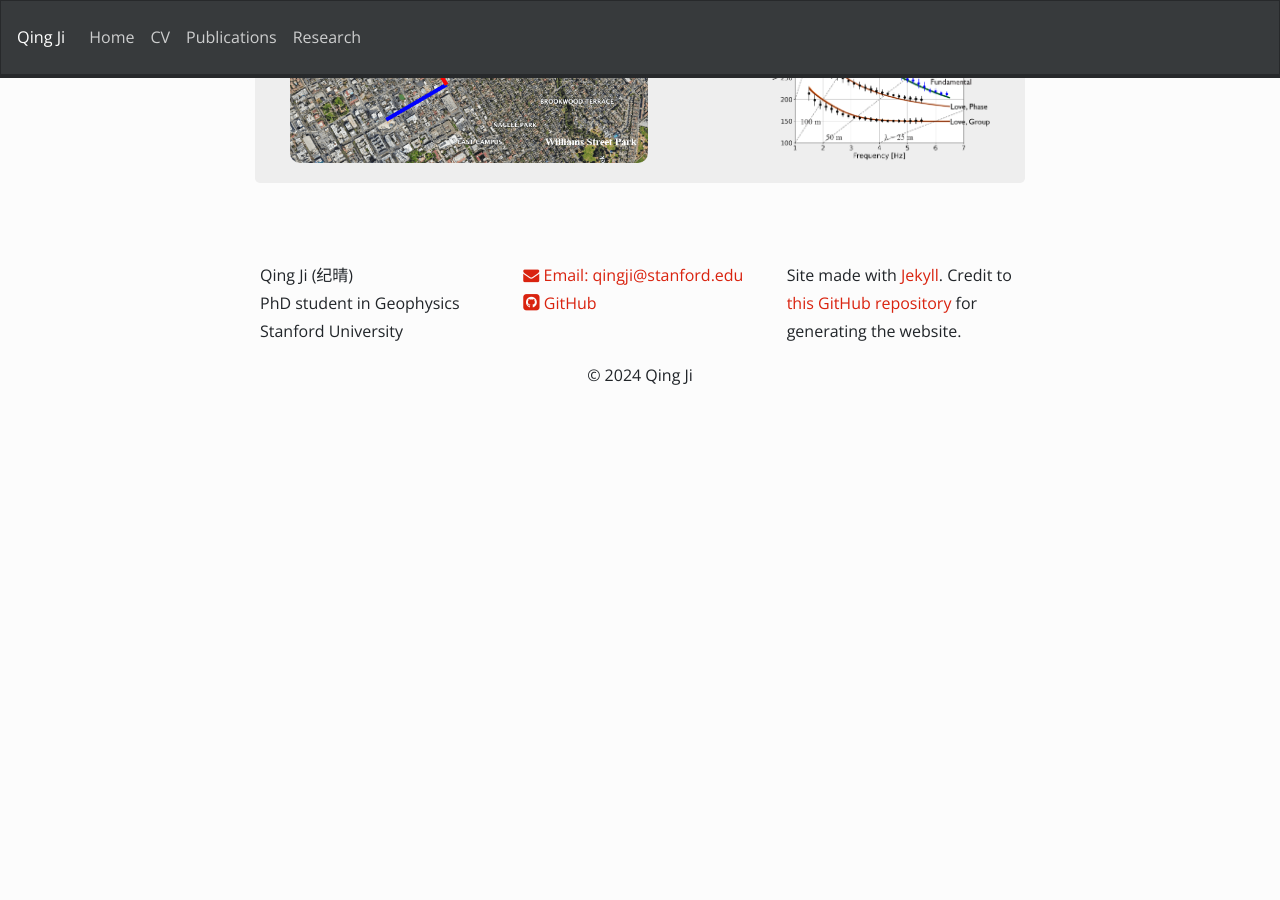
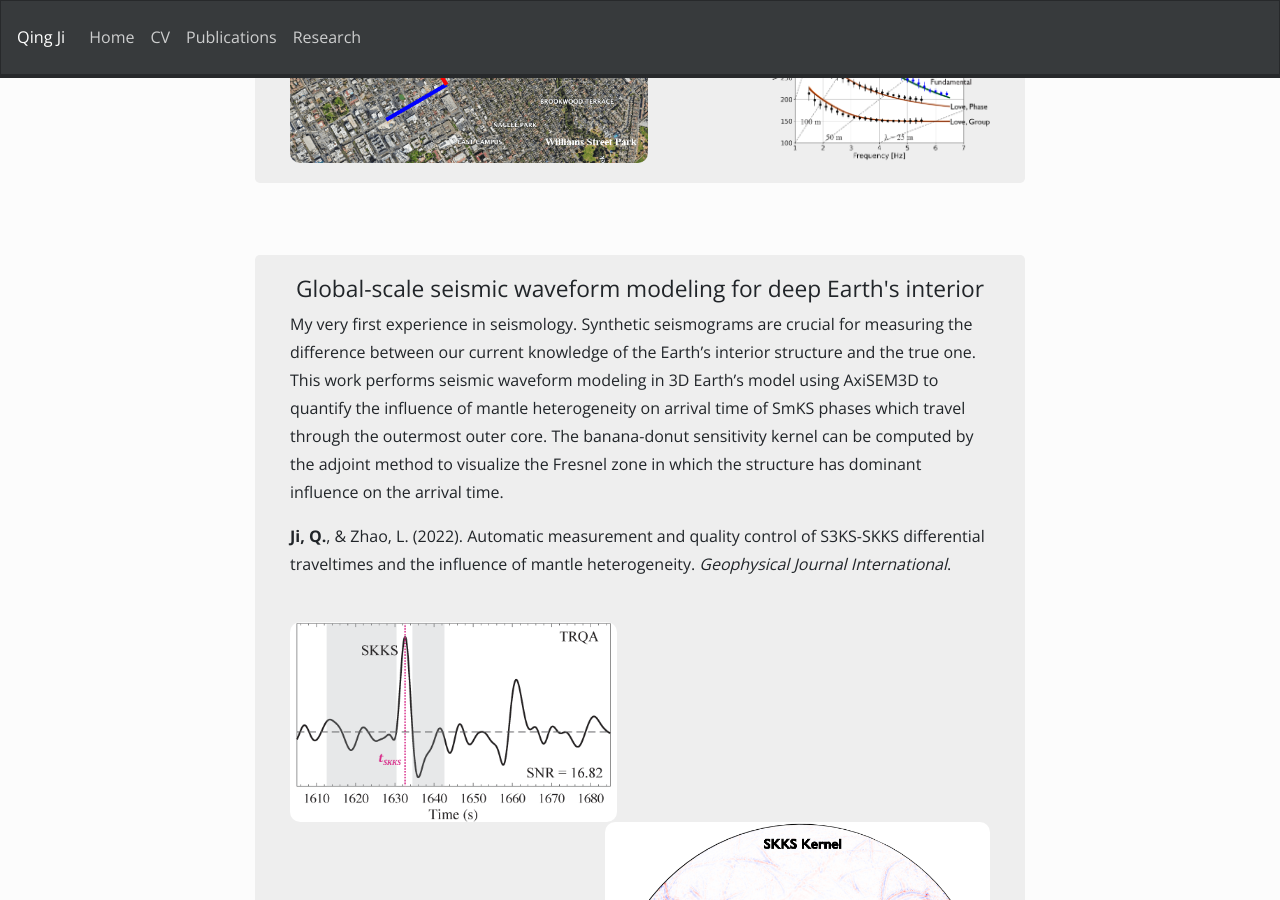
Before and after one commit to NickJi98/NickJi98.github.io, a Jekyll site: the page built from _pages/Research.md, in a window 1280 px wide and 900 px high, scrolled down 1678 px. Built offline with Jekyll 4.4.1, drawn with Linux system fonts in a browser that asks for light colours; nearby versions of some CDN libraries; a style sheet for code colours, icons or effects is not loaded; before the commit the page ends 2083 px from its top, so only the background shows below that.

Commit message:
Update Research.md

```diff
--- a/_pages/Research.md
+++ b/_pages/Research.md
@@ -61,7 +61,7 @@ iframe {
   <center><h3>Noise interferometry with DAS</h3></center>
   <p>Distributed acoustic sensing (DAS) technique transforms fiber-optic cables into dense arrays of seismic strain meters. In urban areas, direct usage of telecom infrastructure helps DAS ambient-noise interferometry become a powerful way for subsurface imaging. Different from seismic stations which have three-component seismograms, each DAS channel only records the normal strain along the fiber. Scientists usually focus on two channels on the same linear segment to perform interferometry, and only Rayleigh waves show up. Using linear segments has the advantage of getting clean Rayleigh modes, while the wave-path coverage is very limited along the cable. </p>
 
-  <p>My recent work reports a successful observation and dispersion analysis of Love waves within ambient-noise cross-correlation functions, obtained from an urban DAS grid in San Jose, California. Identification of different wave modes is supported by theoretical DAS angular response. Our joint inversion of Rayleigh and Love wave dispersion curves provide stable image of the shallow subsurface shear-wave velocity structure, which demonstrates the potential of applying noise interferometry beyond linear DAS cables. </p>
+  <p>My recent work reports a successful observation and dispersion analysis of Love waves within ambient-noise cross-correlation functions, obtained from an urban DAS grid in San Jose, California. Identification of different wave modes is supported by theoretical DAS angular response. Our joint inversion of Rayleigh and Love wave dispersion curves provide stable image of the shallow subsurface shear-wave velocity structure, which demonstrates the potential of applying noise interferometry beyond linear DAS cables.</p>
 
   <p>**Ji, Q.**, Luo, B., & Biondi, B. (2024). Exploiting the Potential of Urban DAS Grids: Ambient-Noise Subsurface Imaging Using Joint Rayleigh and Love Waves. _Seismological Research Letters_.</p>
 
@@ -71,3 +71,20 @@ iframe {
 </div>
 </div>
 </div>
+
+<p> &nbsp; </p>
+
+<div class="jumbotron">
+<div class="col-xs-12 col-sm-12 col-lg-12 clearfix">
+  <div class="well">
+  <center><h3>Global-scale seismic waveform modeling for deep Earth's interior</h3></center>
+  <p>My very first experience in seismology. Synthetic seismograms are crucial for measuring the difference between our current knowledge of the Earth's interior structure and the true one. This work performs seismic waveform modeling in 3D Earth's model using AxiSEM3D to quantify the influence of mantle heterogeneity on arrival time of SmKS phases which travel through the outermost outer core. The banana-donut sensitivity kernel can be computed by the adjoint method to visualize the Fresnel zone in which the structure has dominant influence on the arrival time.</p>
+
+  <p>**Ji, Q.**, & Zhao, L. (2022). Automatic measurement and quality control of S3KS-SKKS differential traveltimes and the influence of mantle heterogeneity. _Geophysical Journal International_.</p>
+
+  <br/>
+  <img align="left" src="{{ site.url }}{{ site.baseurl }}/images/site_SKKS.png" height="200px"/>
+  <img align="right" src="{{ site.url }}{{ site.baseurl }}/images/site_kernel.png" height="200px"/> <br/>
+</div>
+</div>
+</div>
```
Also changed, not shown: images/site_SKKS.png (added), images/site_kernel.png (added).
